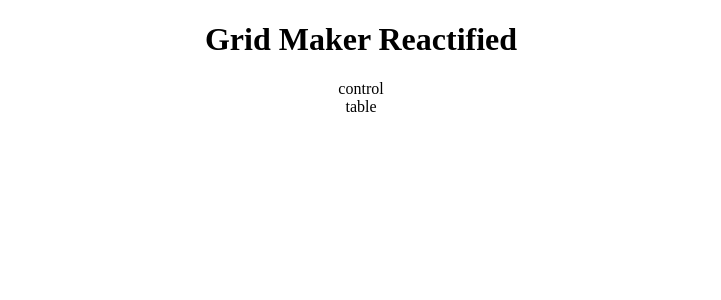
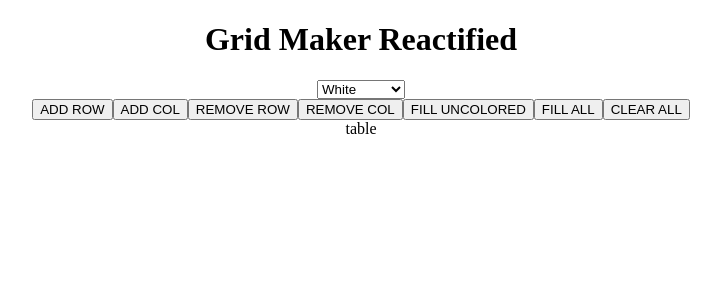
Before and after one commit to wongjessica/react_gridmaker, a React (Create React App) app: page / in a window 1280 px wide. Shown: the top 300 px of the page, without its empty margins (279-1000 px from the left). Built offline with nearby package versions, Linux system fonts and the light colour scheme.

Commit message:
added control buttons and selector

```diff
--- a/src/App.js
+++ b/src/App.js
@@ -1,13 +1,51 @@
-import React from "react";
+import React, { useState } from "react";
 import "./App.css";
-import Controls from "./components/Controls";
 import Table from "./components/Table";
 
 const App = () => {
+  const [rows, setRow] = useState(0);
+  const [cols, setCol] = useState(0);
+
+  const addRow = () => {};
+  const addCol = () => {};
+
+  const removeRow = () => {};
+  const removeCol = () => {};
+
+  const colorSelect = () => {};
+
+  const uncoloredFill = () => {};
+  const fill = () => {};
+  const clearAll = () => {};
+
   return (
     <>
       <h1>Grid Maker Reactified</h1>
-      <Controls />
+      <form>
+        <select id="color_choose" onChange="colorSelect">
+          <option value="white">White</option>
+          <option value="red">Red</option>
+          <option value="orange">Orange</option>
+          <option value="yellow">Yellow</option>
+          <option value="green">Green</option>
+          <option value="blue">Blue</option>
+          <option value="purple">Purple</option>
+          <option value="#cdcdcd">Gray</option>
+          <option value="#F781F3">Pink</option>
+          <option value="#2EFEF7">Toothpaste</option>
+          <option value="#00FF00">Lime</option>
+          <option value="#2E9AFE">Light Blue</option>
+        </select>
+      </form>
+      <button onClick={addRow}>ADD ROW</button>
+      <button onClick={addCol}>ADD COL</button>
+
+      <button onClick={removeRow}>REMOVE ROW</button>
+      <button onClick={removeCol}>REMOVE COL</button>
+
+      <button onClick="uncoloredFill">FILL UNCOLORED</button>
+      <button onClick="fill">FILL ALL</button>
+      <button onClick="clearAll">CLEAR ALL</button>
       <br />
       <Table />
     </>
--- a/src/components/Controls/Controls.jsx
+++ /dev/null
@@ -1,7 +0,0 @@
-import React from "react";
-
-const Controls = () => {
-  return <>control</>;
-};
-
-export default Controls;
--- a/src/components/Controls/index.js
+++ /dev/null
@@ -1,4 +0,0 @@
-/* eslint-disable import/prefer-default-export */
-import Controls from "./Controls";
-
-export default Controls;
```
